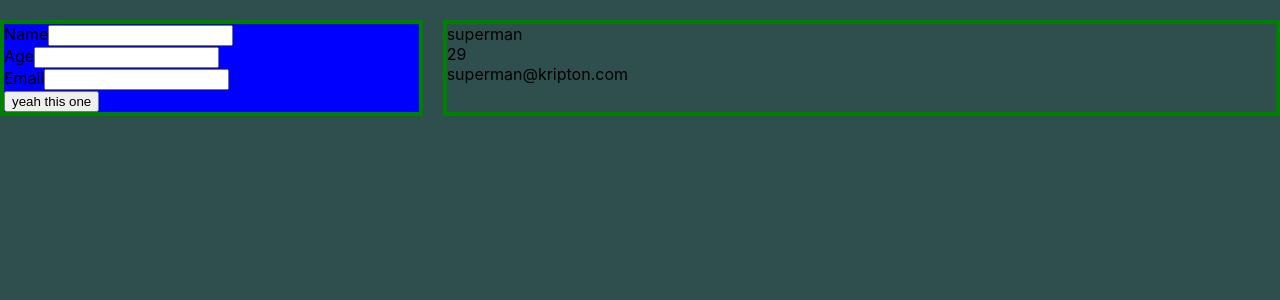
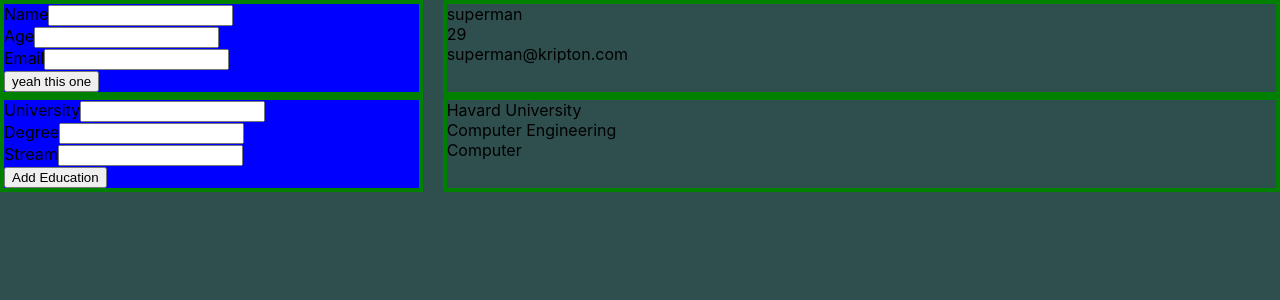
Before and after one commit to HAM1112/CV-generator, a React (Create React App) app: page / in a window 1280 px wide. Shown: the top 300 px of the page. Built offline with nearby package versions, Linux system fonts and the light colour scheme.

Commit message:
Created educational informations

```diff
--- a/src/components/cv.js
+++ b/src/components/cv.js
@@ -1,5 +1,6 @@
 import React, { Component } from "react";
 import { General } from "./general";
+import { Education } from "./education";
 
 class Contents extends Component{
 
@@ -11,6 +12,7 @@ class Contents extends Component{
                 <div>
                     <div>
                         <General />
+                        <Education />
                     </div>
                 </div>
             )
--- a/src/components/education.js
+++ b/src/components/education.js
@@ -1,6 +1,6 @@
-import React from "react";
+import React, { Component } from "react";
 
-class Education extends React{
+class Education extends Component{
     constructor(props){
         super(props)
 
@@ -9,32 +9,53 @@ class Education extends React{
             degree : "Computer Engineering",
             stream : "Computer"
         }
+
+        this.handleSubmit = this.handleSubmit.bind(this)
     }
 
+    handleSubmit(){
+
+        this.setState(state =>({
+            university : document.getElementById('uni').value,
+            degree : document.getElementById('degree').value,
+            stream : document.getElementById('stream').value,
+        }))
+    }
 
     render(){
 
 
         return (
-            <div>
+            <div className="main-edu">
+                <div className="edu-input">
+
                     <form>
 
                         <div>
                             <label>University</label>
-                        <input />
+                            <input type={"text"} id={"uni"}/>
                         </div>
 
                         <div>
-                        <label></label>
-                        <input />
+                            <label>Degree</label>
+                            <input type={'text'} id={'degree'} />
                         </div>
 
                         <div>
-                        <label></label>
-                        <input />
+                            <label>Stream</label>
+                            <input type={'text'} id={'stream'} />
                         </div>
 
+                        <button type="submit" onClick={this.handleSubmit}>Add Education</button>
+
                     </form>
+
+                </div>
+                <div>
+                    {this.state.university}<br/>
+                    {this.state.degree}<br/>
+                    {this.state.stream}
+                </div>
             </div>
         )
     }
--- a/src/components/general.js
+++ b/src/components/general.js
@@ -13,8 +13,8 @@ class General extends Component{
         this.handleSubmit = this.handleSubmit.bind(this)
     }
 
-    handleSubmit(){
-
+    handleSubmit(e){
+        e.preventDefault()
         this.setState(state =>({
             name : document.getElementById('name').value,
             age : document.getElementById('age').value,
@@ -28,6 +28,7 @@ class General extends Component{
         return (
             <div className="main-general">
                 <div className="general-input">
+                    <form>
 
                         <div>
                             <label>Name</label>
@@ -55,6 +56,7 @@ class General extends Component{
                             />
                         </div>
                         <button type="submit" onClick={this.handleSubmit}>yeah this one</button>
+                    </form>
 
                 </div>
                 <div>
--- a/src/index.css
+++ b/src/index.css
@@ -26,18 +26,18 @@ h1{
   margin: 10px;
 }
 
-.main-general{
+.main-general , .main-edu{
   display: flex;
   gap: 20px
 }
-.main-general > div{
+.main-general > div , .main-edu > div{
   border: 4px solid green;
-  margin: 20px 0px;
   width: 100%;
   flex: 2;
 }
 
-.main-general > .general-input{
+.main-general > .general-input ,
+.main-edu > .edu-input{
   background-color: blue;
   flex: 1;
 }
```
Lines whose indentation alone changed are shown as unchanged.
